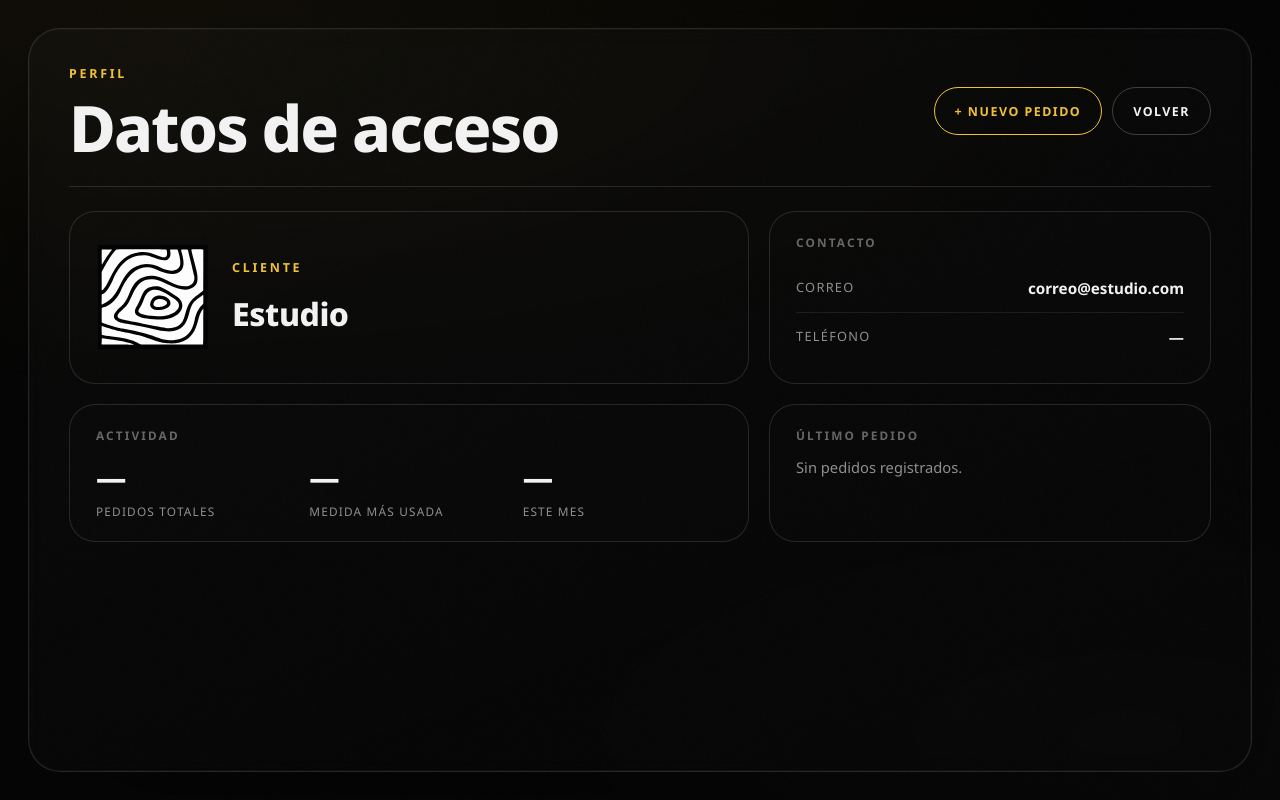
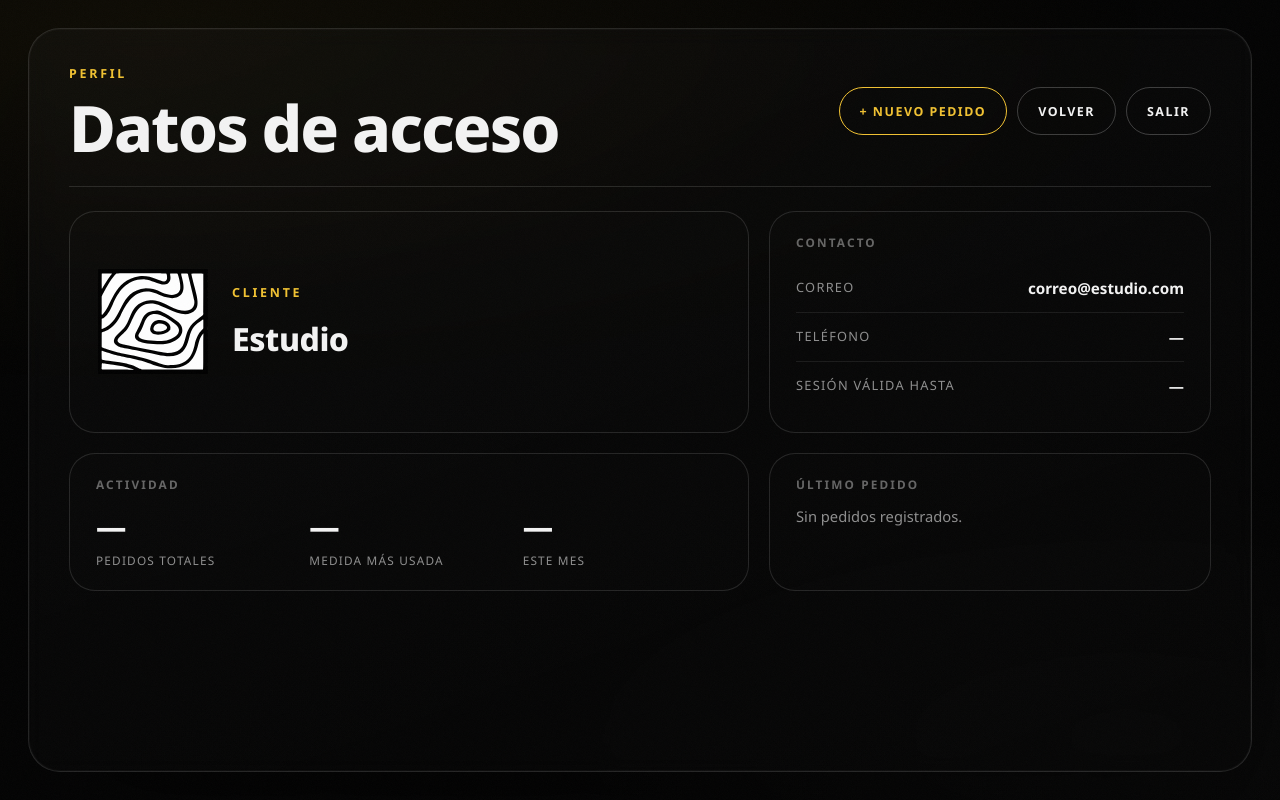
Before and after one commit to enbrutoestudiodeplanos/enbruto-PORTALCLIENTES, a plain HTML site: page perfil.html in a window 1280 px wide. Drawn offline with Linux system fonts and the light colour scheme.

Commit message:
Update perfil.html

```diff
--- a/perfil.html
+++ b/perfil.html
@@ -3,7 +3,7 @@
 <head>
   <meta charset="utf-8" />
   <meta name="viewport" content="width=device-width,initial-scale=1" />
-  <title>Perfil</title>
+  <title>Perfil · Portal privado</title>
   <link rel="icon" type="image/png" sizes="32x32" href="assets/favicon-32x32.png" />
   <link rel="icon" type="image/png" sizes="16x16" href="assets/favicon-16x16.png" />
   <link rel="apple-touch-icon" sizes="180x180" href="assets/apple-touch-icon.png" />
@@ -26,6 +26,7 @@
         <div class="header-actions">
           <button id="goToOrder"   class="mini-button accent-button" type="button">+ Nuevo pedido</button>
           <button id="backToPanel" class="mini-button" type="button">Volver</button>
+          <button id="logoutButton" class="mini-button" type="button">Salir</button>
         </div>
       </header>
 
@@ -48,6 +49,10 @@
           <div class="data-row">
             <span>Teléfono</span>
             <strong id="profilePhone">—</strong>
+          </div>
+          <div class="data-row">
+            <span>Sesión válida hasta</span>
+            <strong id="profileSessionExp">—</strong>
           </div>
         </div>
 
```
